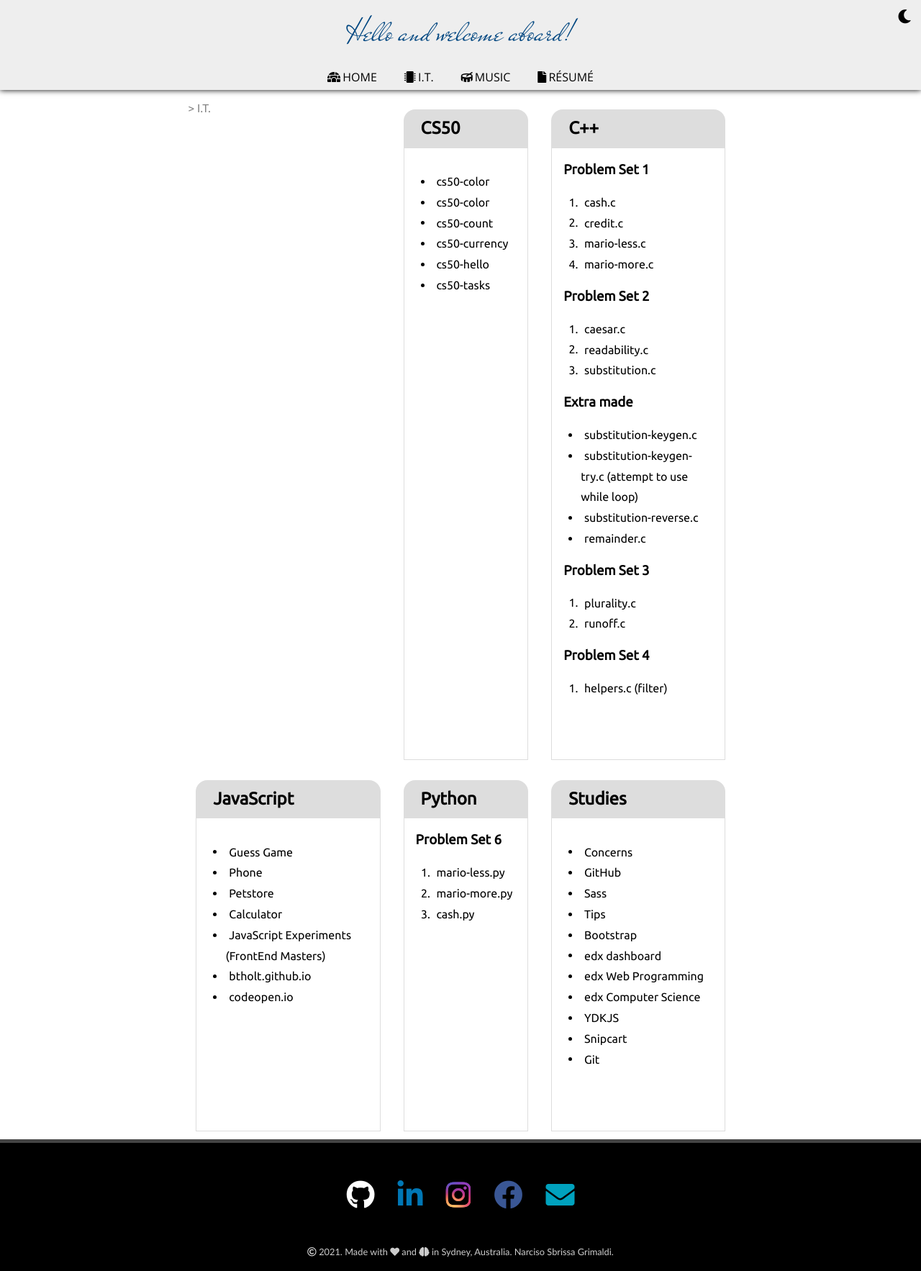
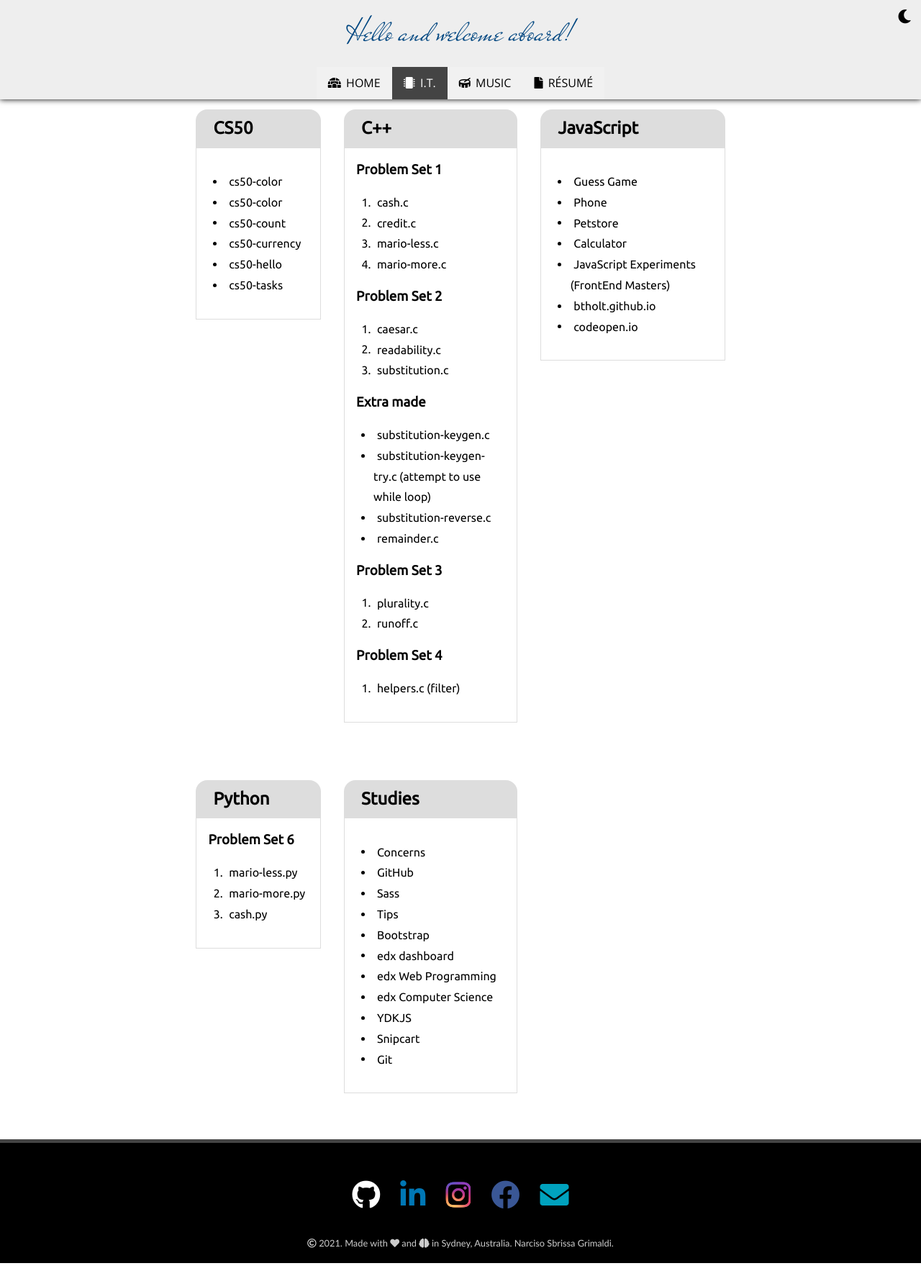
Before and after one commit to gdinarciso/gdinarciso.github.io, a PHP site: page /html/it.html in a window 1280 px wide. Shown: the whole page at 72% size. Run offline with PHP 8.4, Linux system fonts and the light colour scheme; some web fonts are replaced.

Commit message:
30/07 update

```diff
--- a/css/default.css
+++ b/css/default.css
@@ -1,14 +1,3 @@
-/* Arial (sans-serif)
-Verdana (sans-serif)
-Helvetica (sans-serif)
-Tahoma (sans-serif)
-Trebuchet MS (sans-serif)
-Times New Roman (serif)
-Georgia (serif)
-Garamond (serif)
-Courier New (monospace)
-Brush Script MT (cursive) */
-
 @font-face {
   font-family: 'MrDeHaviland';
   src: url('/ttf/MrDeHaviland-Regular.ttf') format('truetype');
@@ -41,13 +30,12 @@ body {
 }
 
 a {
-  transition: ease-in-out .75s;
   text-decoration: none;
   color: inherit;
 }
 
 a:hover {
-  transition: color ease-in .25s;
+  transition: color ease-in .2s, background-color ease-in-out .2s;
   color: blue;
 }
 
@@ -72,7 +60,6 @@ header {
   flex-flow: column;
   width: 100%;
   overflow: hidden;
-  /* padding: 25px 35px 0px 35px; */
   z-index: 1;
 
   background-color: #eee;
@@ -115,9 +102,33 @@ header .greeting {
 header nav {
   display: flex;
   align-self: center;
+  font-family: 'Open Sans', sans-serif;
 }
 
-header nav .borderAni:after {
+header nav .btn {
+  padding: .5rem 1rem;
+  background-color: #f1f1f1;
+}
+
+header nav .active,
+header nav .btn:hover {
+  background-color: #444;
+  color: rgb(255, 255, 255);
+}
+
+/* header nav a {
+  border: solid transparent;
+} */
+
+header nav a:active {
+  color: #000;
+}
+
+header nav .fas {
+  margin-right: .2rem;
+}
+
+/* header nav .borderAni:after {
   display: block;
   content: "";
   margin: 0 auto;
@@ -126,28 +137,11 @@ header nav .borderAni:after {
   transition: ease-in-out .5s;
 }
 
-header nav .borderAni:hover:after,
-header nav .active {
+header nav .borderAni:hover:after {
   transition: ease-in .25s;
   border-bottom-color: blue;
   width: 100%;
-}
-
-header nav a {
-  font-family: 'Open Sans', sans-serif;
-  border: solid transparent;
-  margin: 0 1em;
-
-  color: #000;
-}
-
-header nav a:active {
-  color: #000;
-}
-
-header nav .fas {
-  margin-right: .2rem;
-}
+} */
 
 article {
   padding-top: 8.5em;
@@ -173,24 +167,13 @@ article h2 {
   margin: 0;
 }
 
-article > h1 {
-  margin: 0 .3rem;
-  font-size: 1em;
-  font-weight: normal;
-  color: #888;
-  text-transform: uppercase;
-}
-
-article > h1::before {
-  content: "> ";
-}
-
 footer {
   display: flex;
-  flex-direction: column;
+  flex-flow: column wrap;
   align-items: center;
   justify-content: flex-end;
   border-top: ridge .6rem;
+  padding: 3rem 0 .05rem 0;
   font-family: 'Trebuchet MS', sans-serif;
 
   color: #ccc;
@@ -201,15 +184,13 @@ footer {
 }
 
 footer .icons {
-  display: flex;
-  list-style-type: none;
-  margin: 3rem 0 2rem 0;
+  display: inline-block;
+  margin-bottom: 1rem;
 }
 
 footer .icons a {
   font-size: 2.5rem;
-  padding: 0 1rem;
-  color: #ccc;
+  padding: 0 .3em;
 }
 
 footer .icons a:hover {
@@ -291,14 +272,12 @@ article.it {
 }
 
 article.it section {
-  justify-self: stretch;
   margin-bottom: 4rem;
 }
 
 article.it .item {
   padding: 1em;
   border: .1rem solid #ddd;
-  height: 100%;
 }
 
 article.it h2 {
@@ -312,7 +291,6 @@ article.it a {
 }
 
 article.it a:hover {
-  transition: color .3s;
   border-radius: .5rem;
   color: yellow;
   background-color: #000000;
--- a/html/it.html
+++ b/html/it.html
@@ -27,8 +27,6 @@
   <link rel="preconnect" href="https://fonts.gstatic.com" crossorigin>
   <link href="https://fonts.googleapis.com/css2?family=Dancing+Script&family=Flamenco&family=Open+Sans&family=Ubuntu&family=Yantramanav&display=swap" rel="stylesheet">
 
-  <script src="/js/script.js"></script>
-
 </head>
 
 <body>
@@ -40,18 +38,16 @@
 
         <h1 class="greeting">Hello and welcome aboard!</h1>
 
-        <nav>
-            <div class="borderAni"><a href="/index.html"><i class="fas fa-igloo"></i>HOME</a></div>
-            <div class="borderAni"><a href="/html/it.html"><i class="fas fa-microchip"></i>I.T.</a></div>
-            <div class="borderAni"><a href="/html/music.html"><i class="fas fa-drum"></i>MUSIC</a></div>
-            <div class="borderAni"><a href="/html/resume.html"><i class="fas fa-file"></i>RÉSUMÉ</a></div>
+        <nav id="header-nav">
+            <a class="btn" href="/index.html"><i class="fas fa-igloo"></i> HOME</a>
+            <a class="btn active" href="/html/it.html"><i class="fas fa-microchip"></i> I.T.</a>
+            <a class="btn" href="/html/music.html"><i class="fas fa-drum"></i> MUSIC</a>
+            <a class="btn" href="/html/resume.html"><i class="fas fa-file"></i> RÉSUMÉ</a>
         </nav>
 
     </header>
 
   <article class='it'>
-
-    <h1>i.t.</h1>
 
     <section>
         <h2>CS50</h2>
@@ -170,6 +166,8 @@
 
     </footer>
 
+    <script src="/js/script.js"></script>
+
 </body>
 
 </html>
--- a/index.html
+++ b/index.html
@@ -27,8 +27,6 @@
   <link rel="preconnect" href="https://fonts.gstatic.com" crossorigin>
   <link href="https://fonts.googleapis.com/css2?family=Dancing+Script&family=Flamenco&family=Open+Sans&family=Ubuntu&family=Yantramanav&display=swap" rel="stylesheet">
 
-  <script src="/js/script.js"></script>
-
 </head>
 
 <body>
@@ -40,18 +38,30 @@
 
     <h1 class="greeting">Hello and welcome aboard!</h1>
 
-    <nav>
+    <nav id="header-nav">
+      <a class="btn active" href="/index.html"><i class="fas fa-igloo"></i> HOME</a>
+      <a class="btn" href="/html/it.html"><i class="fas fa-microchip"></i> I.T.</a>
+      <a class="btn" href="/html/music.html"><i class="fas fa-drum"></i> MUSIC</a>
+      <a class="btn" href="/html/resume.html"><i class="fas fa-file"></i> RÉSUMÉ</a>
+    </nav>
+
+    <!-- <nav id="header-nav">
+      <a class="btn" href="/index.html"><i class="fas fa-igloo"></i> HOME</a>
+      <a class="btn" href="/html/it.html"><i class="fas fa-microchip"></i> I.T.</a>
+      <a class="btn" href="/html/music.html"><i class="fas fa-drum"></i> MUSIC</a>
+      <a class="btn" href="/html/resume.html"><i class="fas fa-file"></i> RÉSUMÉ</a>
+    </nav> -->
+
+    <!-- <nav id="header-nav">
       <div class="borderAni"><a href="/index.html"><i class="fas fa-igloo"></i>HOME</a></div>
       <div class="borderAni"><a href="/html/it.html"><i class="fas fa-microchip"></i>I.T.</a></div>
       <div class="borderAni"><a href="/html/music.html"><i class="fas fa-drum"></i>MUSIC</a></div>
       <div class="borderAni"><a href="/html/resume.html"><i class="fas fa-file"></i>RÉSUMÉ</a></div>
-    </nav>
+    </nav> -->
 
   </header>
 
   <article class='home'>
-
-    <h1>home</h1>
 
     <section>
       <div class="narciso">
@@ -89,6 +99,8 @@
 
   </footer>
 
+  <script src="/js/script.js"></script>
+
 </body>
 
 </html>
--- a/js/script.js
+++ b/js/script.js
@@ -22,33 +22,22 @@ function darkSwitch () {
   }
 }
 
-// Get the container element
-var btnContainer = document.getElementById("myDIV");
-
-// Get all buttons with class="btn" inside the container
-var btns = btnContainer.getElementsByClassName("btn");
-
-// Loop through the buttons and add the active class to the current/clicked button
-for (var i = 0; i < btns.length; i++) {
-  btns[i].addEventListener("click", function() {
-    var current = document.getElementsByClassName("active");
-
-    // If there's no active class
-    if (current.length > 0) {
-      current[0].className = current[0].className.replace(" active", "");
-    }
-
-    // Add the active class to the current/clicked button
-    this.className += " active";
-  });
-}
+// let btnContainer = document.getElementById("header-nav");
+// let btns = btnContainer.getElementsByClassName("btn");
+// for (let i = 0; i < btns.length; i++) {
+//   btns[i].addEventListener("click", function() {
+//     var current = document.getElementsByClassName("active");
+//     current[0].className = current[0].className.replace(" active", "");
+//     this.className += " active";
+//   });
+// }
 
 function includeHTML() {
-  var z;
-  var i;
-  var elmnt;
-  var file;
-  var xhttp;
+  let z;
+  let i;
+  let elmnt;
+  let file;
+  let xhttp;
   /* Loop through a collection of all HTML elements: */
   z = document.getElementsByTagName('*');
   for (i = 0; i < z.length; i++) {
```
Also changed, not shown: html/music.html (+7 -9 lines), html/resume.html (+7 -9 lines).
